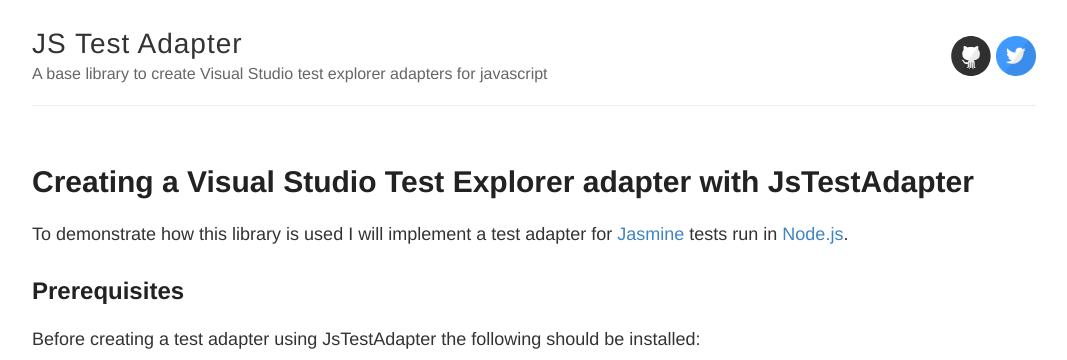
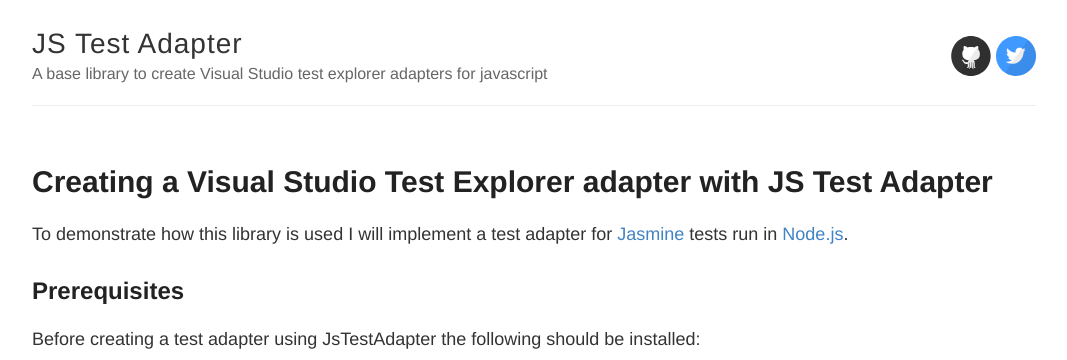
Before and after one commit to MortenHoustonLudvigsen/JsTestAdapter, a Jekyll site: the page built from CreatingATestAdapter/CreatingATestAdapter.md, in a window 1280 px wide and 900 px high. Shown: the top 360 px of the window, without its empty margins (106-1173 px from the left). Built offline with Jekyll 4.4.1, drawn with Linux system fonts in a browser that asks for light colours; Markdown is read by kramdown in place of the engine named in the settings.

Commit message:
Update site

```diff
--- a/CreatingATestAdapter/CreatingATestAdapter.md
+++ b/CreatingATestAdapter/CreatingATestAdapter.md
@@ -1,6 +1,6 @@
 ---
 layout: page
-title: Creating a Visual Studio Test Explorer adapter with JsTestAdapter
+title: Creating a Visual Studio Test Explorer adapter with JS Test Adapter
 permalink: /CreatingATestAdapter/
 ---
 
```
Also changed, not shown: index.md (+1 -1 lines).
